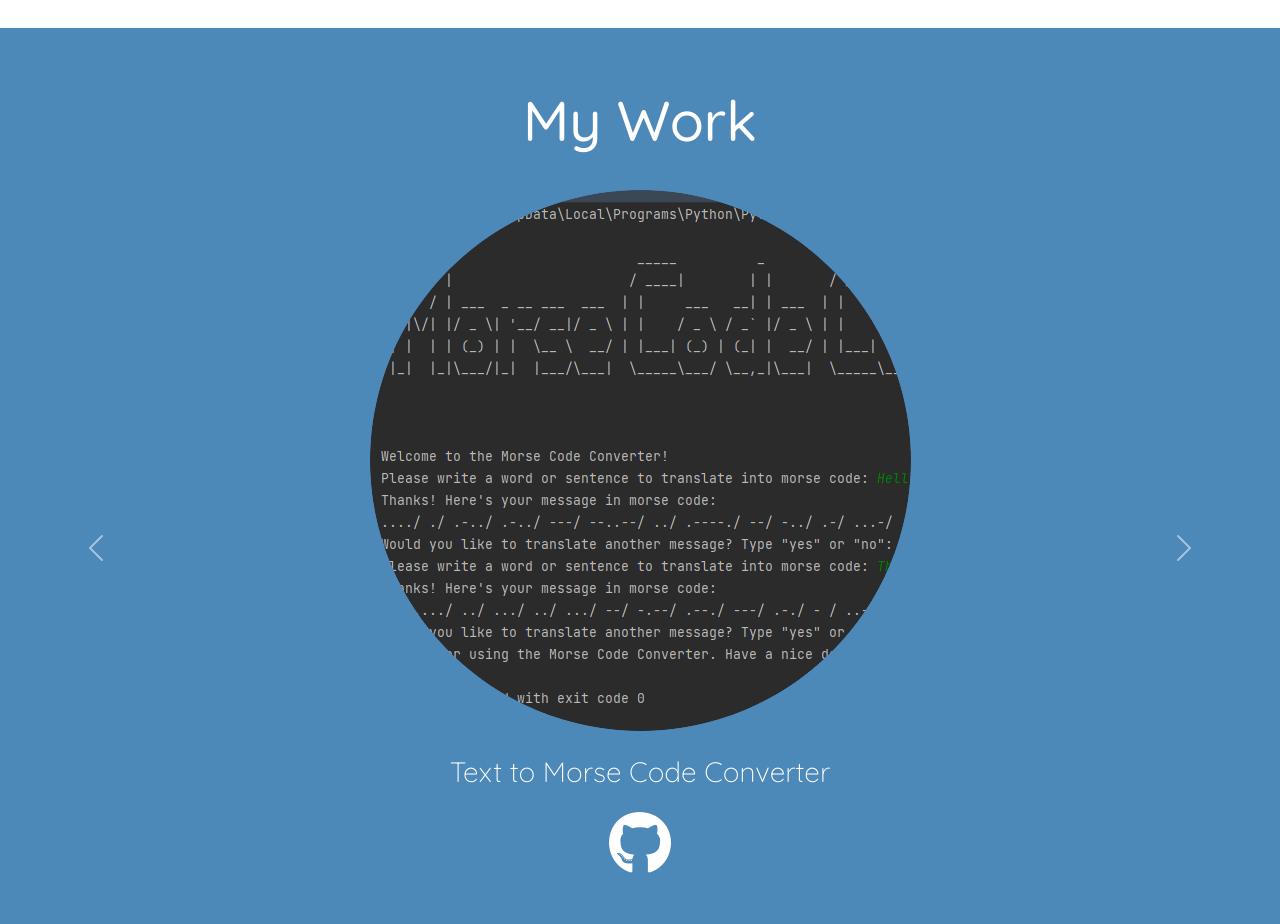
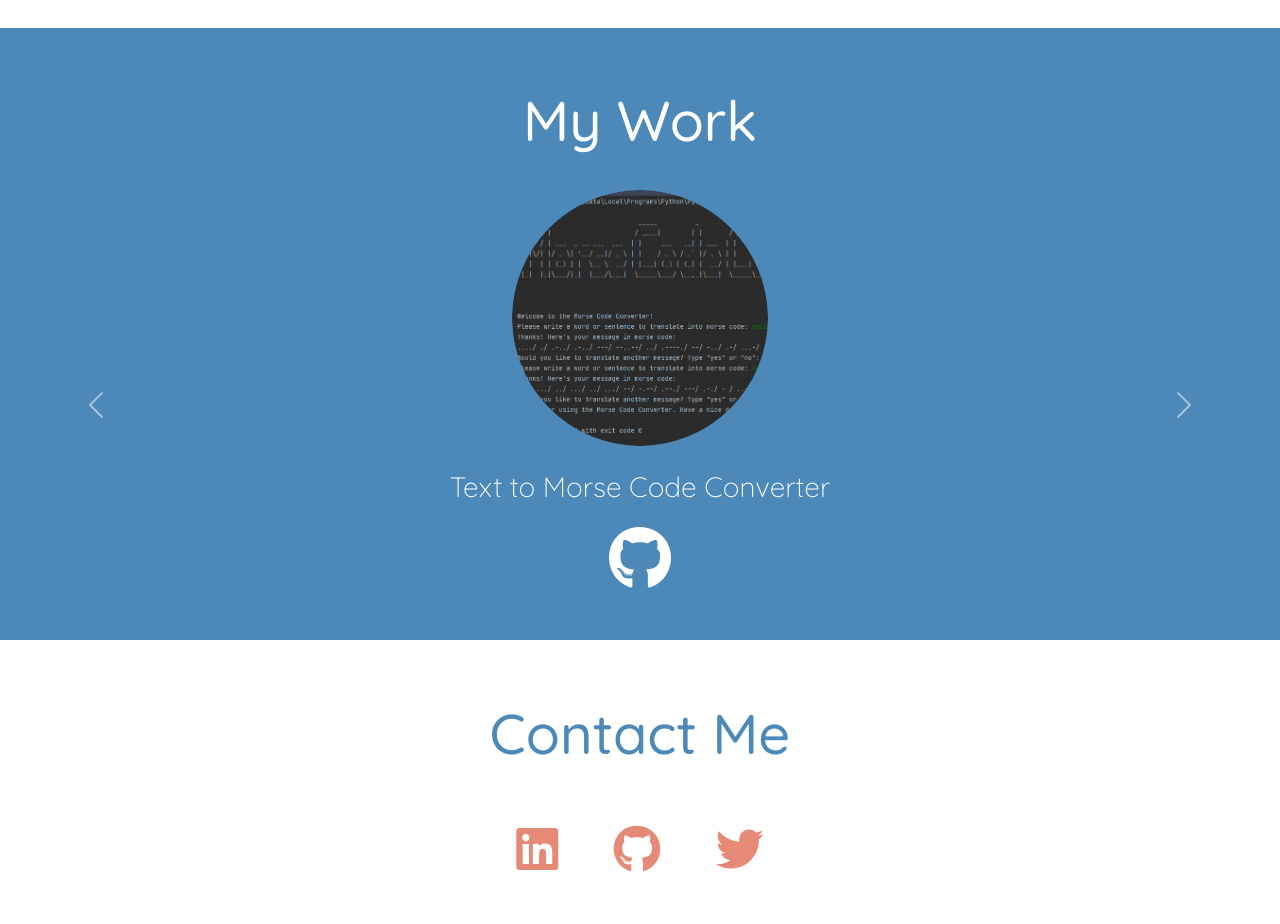
Before and after one commit to davidr49/portfolio-site, a Flask app: page / in a window 1280 px wide. Shown: the part 867-1791 px from the top of the page. After the commit the page ends 1738 px from the top, so only its background shows below. Run offline with Flask 2, Linux system fonts and the light colour scheme; some libraries are stand-ins or nearby versions.

Commit message:
Changing of structure in about section

```diff
--- a/static/styles.css
+++ b/static/styles.css
@@ -117,7 +117,7 @@ body {
 
 
 .work-image {
-  width: 1rem%;
+  width: 20%;
   border-radius: 100%;
   margin: 20px;
 }
```
